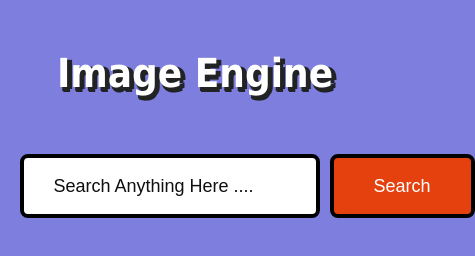
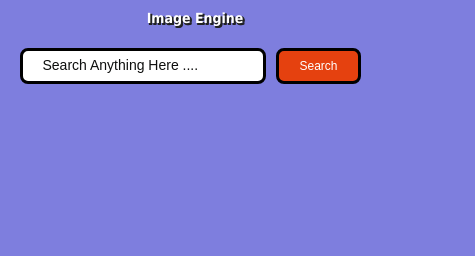
Before and after one commit to vaibhav211002/IMAGE-GENERATOR_including_Api, a plain HTML site: page index.html in a window 390 px wide. Shown: the whole page, 475 px wide, since content can reach past the window. Drawn offline with Linux system fonts and the light colour scheme.

Commit message:
Updation: Media Queries Added . 18:42 PM 04-08-2023

```diff
--- a/style.css
+++ b/style.css
@@ -1,121 +1,150 @@
-*{
-    margin:0;
-    padding:0;
-    font-family: 'poppins',sans-serif;
+* {
+    margin: 0;
+    padding: 0;
+    font-family: 'Poppins', sans-serif;
     box-sizing: border-box;
 }
 
-body{
+body {
     background: rgb(126, 126, 222);
     color: white;
 }
 
-h1{
+h1 {
     text-align: center;
-    margin: 100px auto 50px ;
-    /* margin -> top left/right bottom */
+    margin: 30px auto;
+    /* margin -> top bottom */
     font-weight: 600;
-
 }
 
-form{
+form {
     width: 90%;
     max-width: 600px;
     margin: auto;
     height: 80px;
-    /* background: rgb(154, 154, 237); */
     display: flex;
     align-items: center;
 }
 
-form input{
-    flex:1;
-    height: 80%;
-    border:4px solid black;
+form input {
+    flex: 1;
+    height: 60%;
+    border: 3px solid black;
     outline: 0;
-    color:#070505;
-    font-size: 18px;
-    padding: 0 30px;
-    border-top-right-radius: 8px;
-    border-top-left-radius: 8px;
-    border-bottom-left-radius: 8px;
-    border-bottom-right-radius: 8px;
-
+    color: #070505;
+    font-size: 14px;
+    padding: 0 20px;
+    border-radius: 8px;
 }
 
-form button{
-
-    padding: 0 40px;
-    height: 80%;
-    border: 4px solid black;
-    font-size: 18px;
-    background:rgb(229, 65, 15);
-    color:#fff;
+form button {
+    padding: 0 20px;
+    height: 60%;
+    border: 3px solid black;
+    font-size: 14px;
+    background: rgb(229, 65, 15);
+    color: #fff;
     margin: 10px;
-    border-top-right-radius: 8px;
-    border-top-left-radius: 8px;
-    border-bottom-left-radius: 8px;
-    border-bottom-right-radius: 8px;
-    flex-basis: content;
+    border-radius: 8px;
+    flex-basis: 80px;
 }
 
-::placeholder{
-    color:rgb(14, 15, 14);
-    font-size: 18px;
-
+::placeholder {
+    color: rgb(14, 15, 14);
+    font-size: 14px;
 }
 
-input:hover{
-    height: 90%;
-    font-size: 36px;
+input:hover {
+    height: 70%;
+    font-size: 16px;
     width: max-content;
-    padding: 12px 30px;
-
+    padding: 8px 20px;
 }
 
-
-button:hover{
-    height: 90%;
-    width: 30%;
+button:hover {
+    height: 70%;
+    width: 25%;
     cursor: pointer;
-    background:red;
+    background: red;
 }
 
-#show-more-btn{
+#show-more-btn {
     background: #ff3929;
     color: #fff;
     border: 0;
     outline: 0;
-    padding: 10px 20px;
+    padding: 8px 16px;
     border-radius: 4px;
     border: 2px solid black;
     display: none;
-    margin: 10px auto 100px;
+    margin: 10px auto 50px;
     cursor: pointer;
     text-align: center;
 }
 
-
-#search-result{
-    width: 80%;
-    margin: 100px auto 50px;
+#search-result {
+    width: 90%;
+    margin: 50px auto;
     display: grid;
-    grid-template-columns: 1fr 1fr 1fr;
-    grid-gap: 40px;
+    grid-template-columns: 1fr;
+    grid-gap: 20px;
 }
 
-
-#search-result img{
+#search-result img {
     width: 100%;
-    height: 250px;
-    object-fit: fill;
+    height: auto;
     border-radius: 5px;
-
 }
 
 .word {
-    margin: 50px;
+    margin: 20px;
     color: white;
-    font: 700 normal 2.5em 'tahoma';
-    text-shadow: 5px 2px #222324, 2px 4px #222324, 3px 5px #222324;
-  }
+    font: 700 normal 1.5em 'Tahoma';
+    text-shadow: 2px 1px #222324, 1px 2px #222324, 2px 2px #222324;
+}
+
+/* Media Query for Mobile Devices */
+@media screen and (max-width: 480px) {
+    h1 {
+        margin: 20px auto;
+        font-size: 24px;
+    }
+
+    form {
+        height: 60px;
+    }
+
+    form input {
+        font-size: 12px;
+    }
+
+    form button {
+        font-size: 12px;
+    }
+
+    input:hover {
+        height: 65%;
+        font-size: 14px;
+        padding: 6px 20px;
+    }
+
+    button:hover {
+        height: 65%;
+        width: 28%;
+    }
+
+    #show-more-btn {
+        padding: 6px 12px;
+        margin-bottom: 30px;
+    }
+
+    #search-result {
+        grid-template-columns: 1fr 1fr;
+        grid-gap: 10px;
+    }
+
+    .word {
+        margin: 10px;
+        font-size: 14px;
+    }
+}
```
